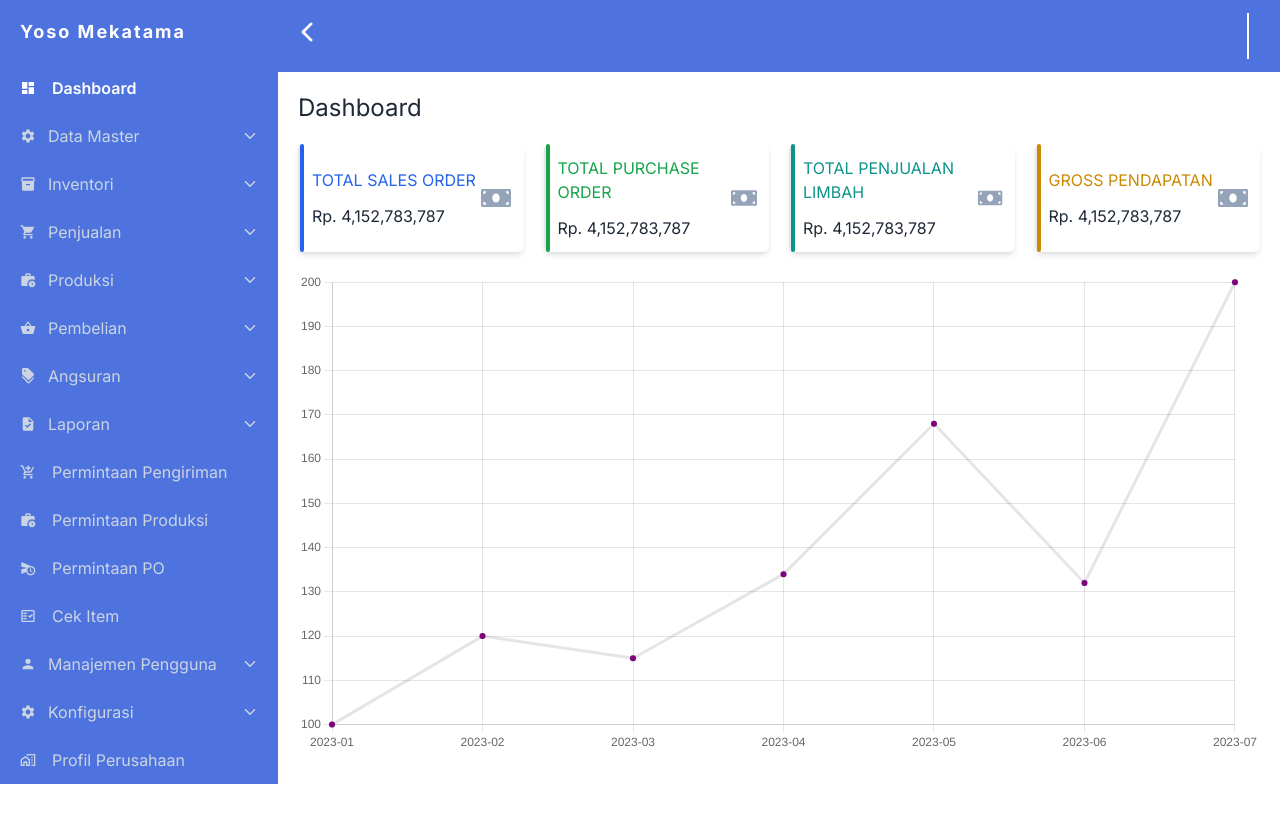
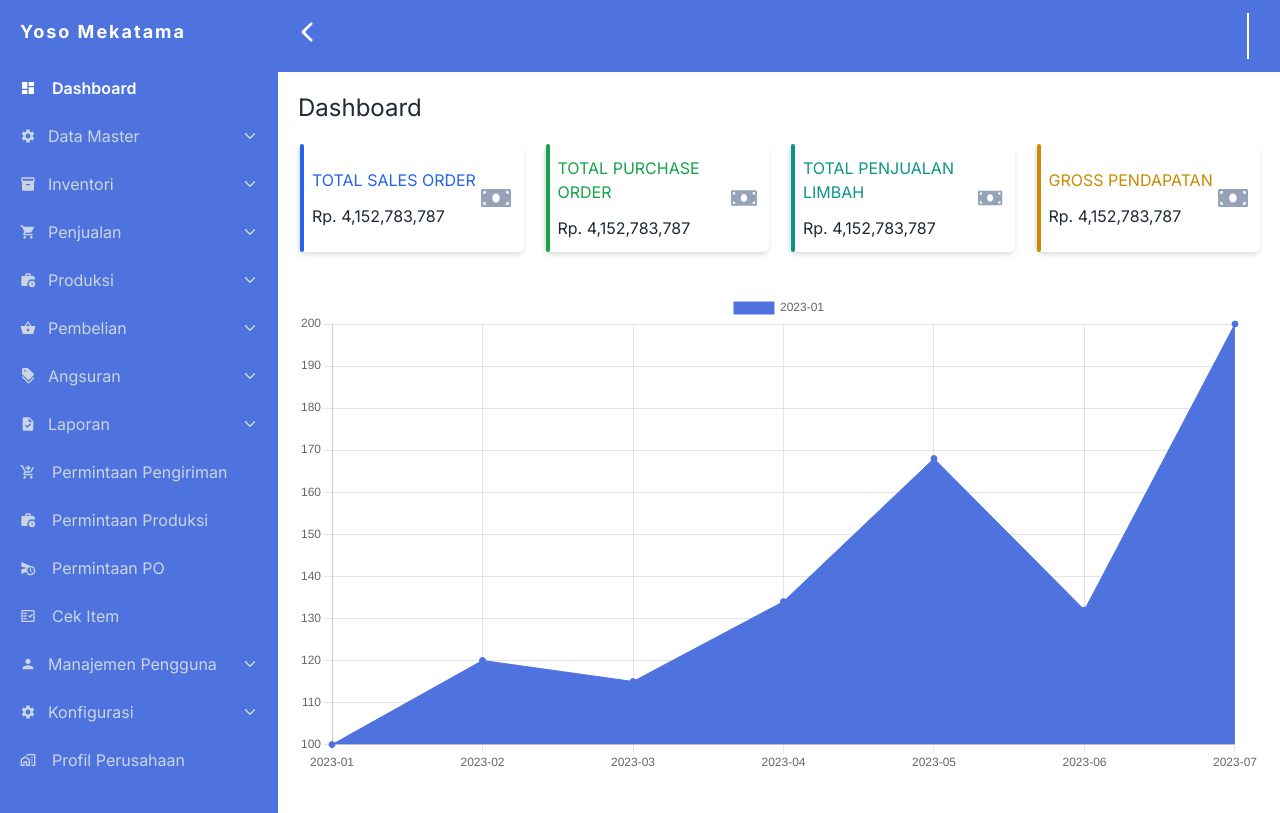
Before and after one commit to yusronab/erp-yoso, a Next.js app: page /dashboard in a window 1280 px wide. Built offline with nearby package versions, Linux system fonts and the light colour scheme; no server answers.

Commit message:
init chart.js

```diff
--- a/app/(admin)/dashboard/page.tsx
+++ b/app/(admin)/dashboard/page.tsx
@@ -12,7 +12,16 @@ const Dashboard = () => {
     "2023-07",
   ];
 
-  const datasets = [100, 120, 115, 134, 168, 132, 200];
+  const datasets = [
+    {
+      label: "2023-01",
+      data: [100, 120, 115, 134, 168, 132, 200],
+      backgroundColor: "#4e73df",
+      borderColor: "#4e73df",
+      borderWidth: 1,
+      fill: true,
+    },
+  ];
 
   return (
     <div className="p-5">
--- a/components/LineChart.tsx
+++ b/components/LineChart.tsx
@@ -7,6 +7,8 @@ import {
     Tooltip,
     PointElement,
     LineElement,
+    Filler,
+    Legend,
 } from "chart.js";
 
 import { Line } from "react-chartjs-2";
@@ -16,26 +18,26 @@ ChartJS.register(
     LinearScale,
     PointElement,
     LineElement,
-    Tooltip
+    Tooltip,
+    Filler,
+    Legend,
 );
 
 const LineChart = ({
     labels, datasets,
 }: {
     labels: string[];
-    datasets: number[];
+    datasets: any[];
 }) => {
     return (
-        <div>
+        <div className="my-5">
             <Line
                 data={{
                     labels: labels,
-                    datasets: [
-                        {
-                            data: datasets,
-                            backgroundColor: "purple",
-                        },
-                    ],
+                    datasets: datasets,
+                }}
+                options={{
+                    responsive: true,
                 }}
             />
         </div>
```
